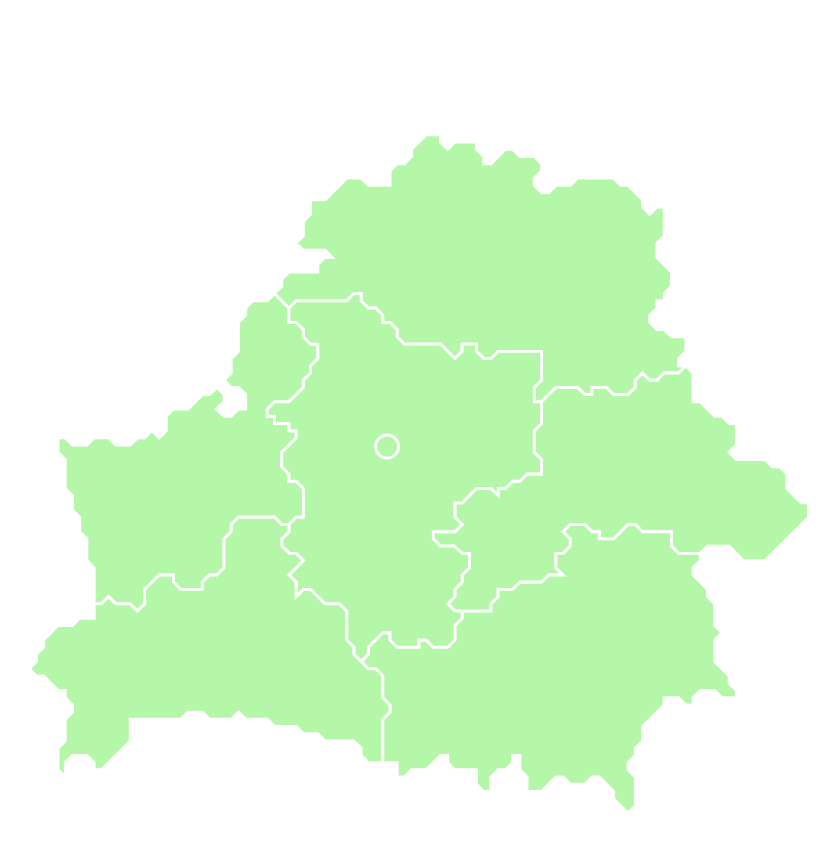
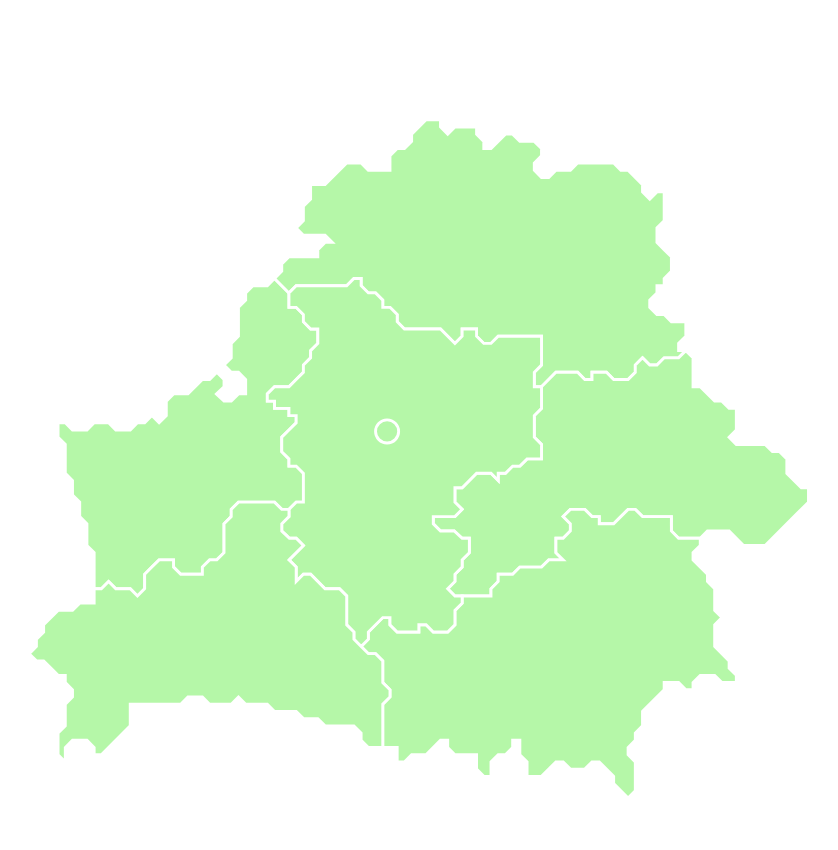
Before and after one commit to tamga05/Map, a plain HTML site: page dist/index.html in a window 1280 px wide. Shown: the whole page, without its empty margins (221-1059 px from the left). Drawn offline with Linux system fonts and the light colour scheme.

Commit message:
addition

```diff
--- a/dist/index.html
+++ b/dist/index.html
@@ -14,8 +14,8 @@
 
     <div class="svg">
 
-        <svg xmlns="http://www.w3.org/2000/svg" xmlns:xlink="http://www.w3.org/1999/xlink" width="210mm" height="297mm"
-            viewBox="0 2500 21000 29700">
+        <svg xmlns="http://www.w3.org/2000/svg" xmlns:xlink="http://www.w3.org/1999/xlink" width="210mm" height="247mm"
+            viewBox="0 2900 21000 24700">
 
             <g id="map">
 
```
Also changed, not shown: src/index.html (+2 -2 lines).
